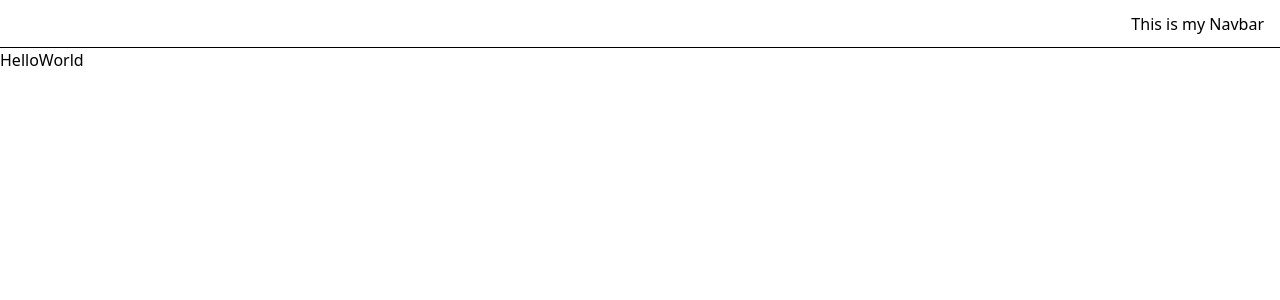
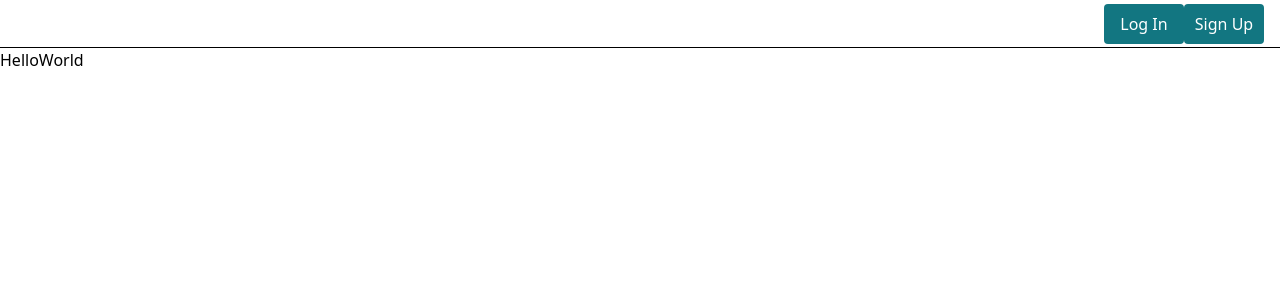
Before and after one commit to kizhutch/next13, a Next.js app: page / in a window 1280 px wide. Shown: the top 300 px of the page. Built offline with nearby package versions, Linux system fonts and the light colour scheme.

Commit message:
added boilerplate for Button component; created login and sign up buttons; modified Navbar to have boilerplate auth vs unauth UX; extended tailwind with additional functionality

```diff
--- a/src/components/Button.tsx
+++ /dev/null
@@ -1,15 +0,0 @@
-
-const Button = ({
-    label,
-    onClick,
-    size
-}) => {
-
-    return (
-        <button onClick={onClick} className="">
-            {label}
-        </button>
-    )
-}
-
-export default Button;
--- a/src/components/Navbar.tsx
+++ b/src/components/Navbar.tsx
@@ -1,8 +1,25 @@
+import LogInButton from "./buttons/LogInButton"
+import SignUpButton from "./buttons/SignUpButton"
+
+
 const Navbar = () => {
+    //TODO: need mechanism for checking user is authenticated
+    const authenticated = false
+
+    const authenticatedNav = (
+        <></>
+    )
+
+    const unAuthenticatedNav = (
+        <>
+          <LogInButton />
+          <SignUpButton />
+        </>
+    )
     return (
         <header>
             <nav className="h-12 w-full p-4 border-b border-black flex justify-end items-center">
-                This is my Navbar
+                {authenticated  ? authenticatedNav : unAuthenticatedNav}
             </nav>
         </header>
     )
--- /dev/null
+++ b/src/components/buttons/Button.tsx
@@ -0,0 +1,18 @@
+const Button = ({
+    label,
+    onClick,
+    width = ""
+} : {
+    label: string,
+    onClick: React.MouseEventHandler<HTMLButtonElement>,
+    width?: string
+}) => {
+
+    return (
+        <button onClick={onClick} className={`bg-cta hover:bg-cta-hover rounded p-2 text-white ${width} min-w-btn-sm`}>
+            {label}
+        </button>
+    )
+}
+
+export default Button;
--- /dev/null
+++ b/src/components/buttons/LogInButton.tsx
@@ -0,0 +1,17 @@
+'use client'
+
+import Button from "./Button";
+
+
+const LogInButton = () => {
+
+    const onClick = () => {
+        alert("clicked log in")
+    }
+
+    return (
+        <Button label="Log In" onClick={onClick} />
+    )
+}
+
+export default LogInButton
--- /dev/null
+++ b/src/components/buttons/SignUpButton.tsx
@@ -0,0 +1,15 @@
+'use client'
+
+import Button from "./Button"
+
+const SignUpButton = () => {
+  const onClick = () => {
+    alert('clicked sign up');
+
+  }
+  return (
+    <Button label="Sign Up" onClick={onClick} />
+  )
+}
+
+export default SignUpButton;
--- a/tailwind.config.js
+++ b/tailwind.config.js
@@ -1,4 +1,3 @@
-/** @type {import('tailwindcss').Config} */
 module.exports = {
   content: [
     './src/pages/**/*.{js,ts,jsx,tsx,mdx}',
@@ -12,7 +11,6 @@ module.exports = {
         'gradient-conic':
           'conic-gradient(from 180deg at 50% 50%, var(--tw-gradient-stops))',
       },
-    },
       colors: {
         //primary: a dark grey for text and accents
         primary: "#3C3C3C",
@@ -22,9 +20,16 @@ module.exports = {
         accent: "#FFCE00",
         //cta: a teal green for call-to-action buttons
         cta: "#127681",
+        //cta-hover: hover color for call-to-action-buttons
+        ["cta-hover"]: "#3AC3A3",
         //edges: a very light grey for borders and dividers
         edges: "#F8F8F8"
+      },
+      minWidth: {
+        'btn-sm': "5rem"
       }
+    },
+
   },
   plugins: [],
 }
```
Lines whose indentation alone changed are shown as unchanged.
